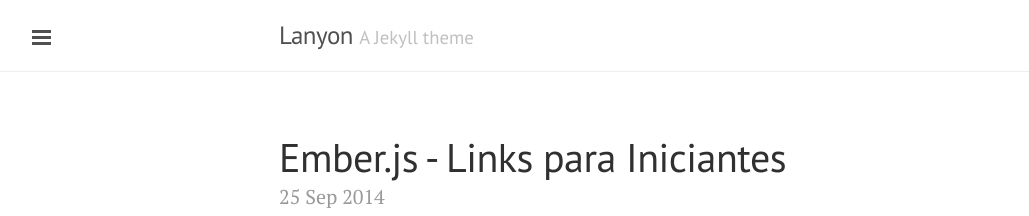
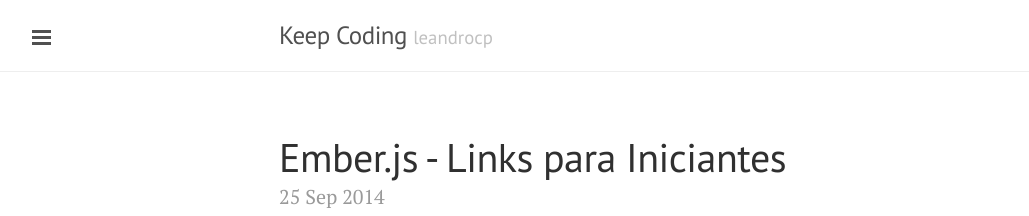
Before and after one commit to leandrocp/leandrocp.github.io, a Jekyll site: the page built from index.html, in a window 1280 px wide. Shown: the top 216 px of the page, without its empty margins (1-1030 px from the left). Built offline with Jekyll 4.4.1, drawn with Linux system fonts in a browser that asks for light colours; Markdown is read by kramdown in place of the engine named in the settings; the list of posts is cut into pages by our own code.

Commit message:
personalizacao

```diff
--- a/_config.yml
+++ b/_config.yml
@@ -6,19 +6,19 @@
 permalink:        pretty
 
 # Setup
-title:            Lanyon
-tagline:          'A Jekyll theme'
-description:      'A reserved <a href="http://jekyllrb.com" target="_blank">Jekyll</a> theme that places the utmost gravity on content with a hidden drawer. Made by <a href="https://twitter.com/mdo" target="_blank">@mdo</a>.'
-url:              http://lanyon.getpoole.com
+title:            Keep Coding
+tagline:          'leandrocp'
+description:      'Ruby, Rails, Emberjs. By <a href="https://twitter.com/leandrocesquini" target="_blank">@leandrocesquini</a>.'
+url:              http://leandrocp.github.io/
 baseurl:          '/'
 paginate:         5
 
 author:
-  name:           'Mark Otto'
-  url:            https://twitter.com/mdo
+  name:           'Leandro Cesquini Pereira'
+  url:            https://twitter.com/leandrocesquini
 
 # Custom vars
 version:          1.0.0
 
 github:
-  repo:           https://github.com/poole/lanyon
+  repo:           https://github.com/leandrocp/leandrocp.github.io
--- a/_includes/sidebar.html
+++ b/_includes/sidebar.html
@@ -24,10 +24,6 @@
         {% endif %}
       {% endif %}
     {% endfor %}
-
-    <a class="sidebar-nav-item" href="{{ site.github.repo }}/archive/v{{ site.version }}.zip">Download</a>
-    <a class="sidebar-nav-item" href="{{ site.github.repo }}">GitHub project</a>
-    <span class="sidebar-nav-item">Currently v{{ site.version }}</span>
   </nav>
 
   <div class="sidebar-item">
```
